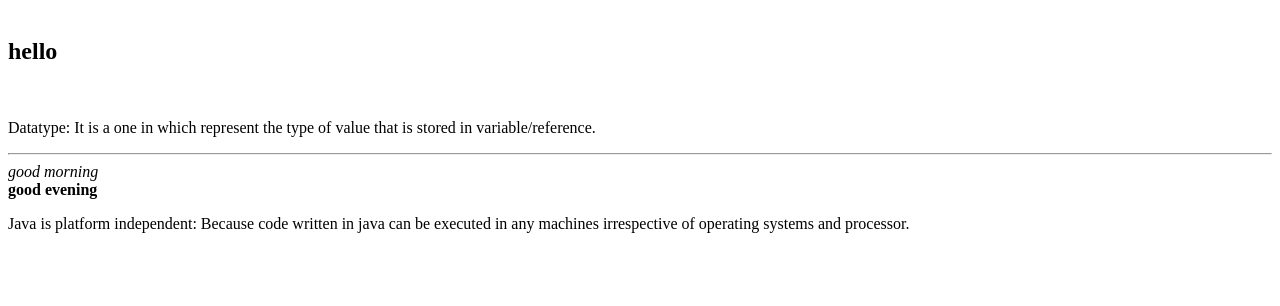
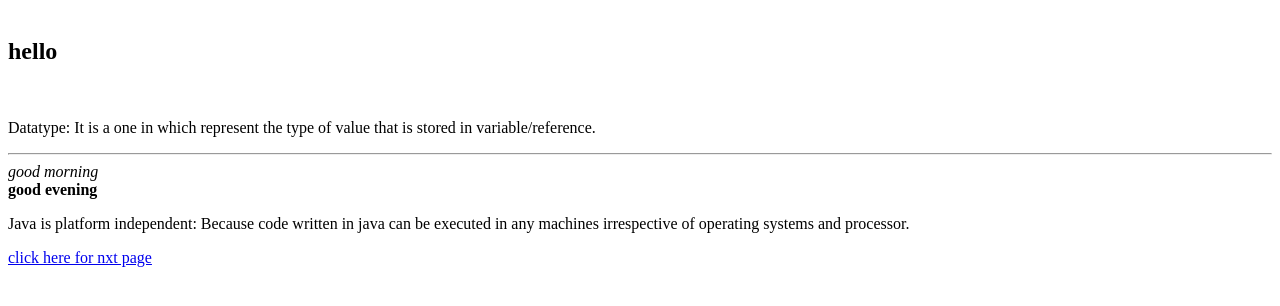
Before and after one commit to vivek020598/web, a plain HTML site: page a.html in a window 1280 px wide. Shown: the part 66-372 px from the top of the page. Drawn offline with Linux system fonts and the light colour scheme.

Commit message:
modified

```diff
--- a/a.html
+++ b/a.html
@@ -12,5 +12,6 @@
 <i>  good morning</i>  <br>
 <b>  good evening</b>  <br>
 <p> Java is platform independent: Because code written in java can be executed in any machines irrespective of operating systems and processor. </p>
-    </body>
+<a href="./NextPage.html">click here for nxt page</a>
+</body>
 </html>
```
Also changed, not shown: NextPage.html (+1 -0 lines).
